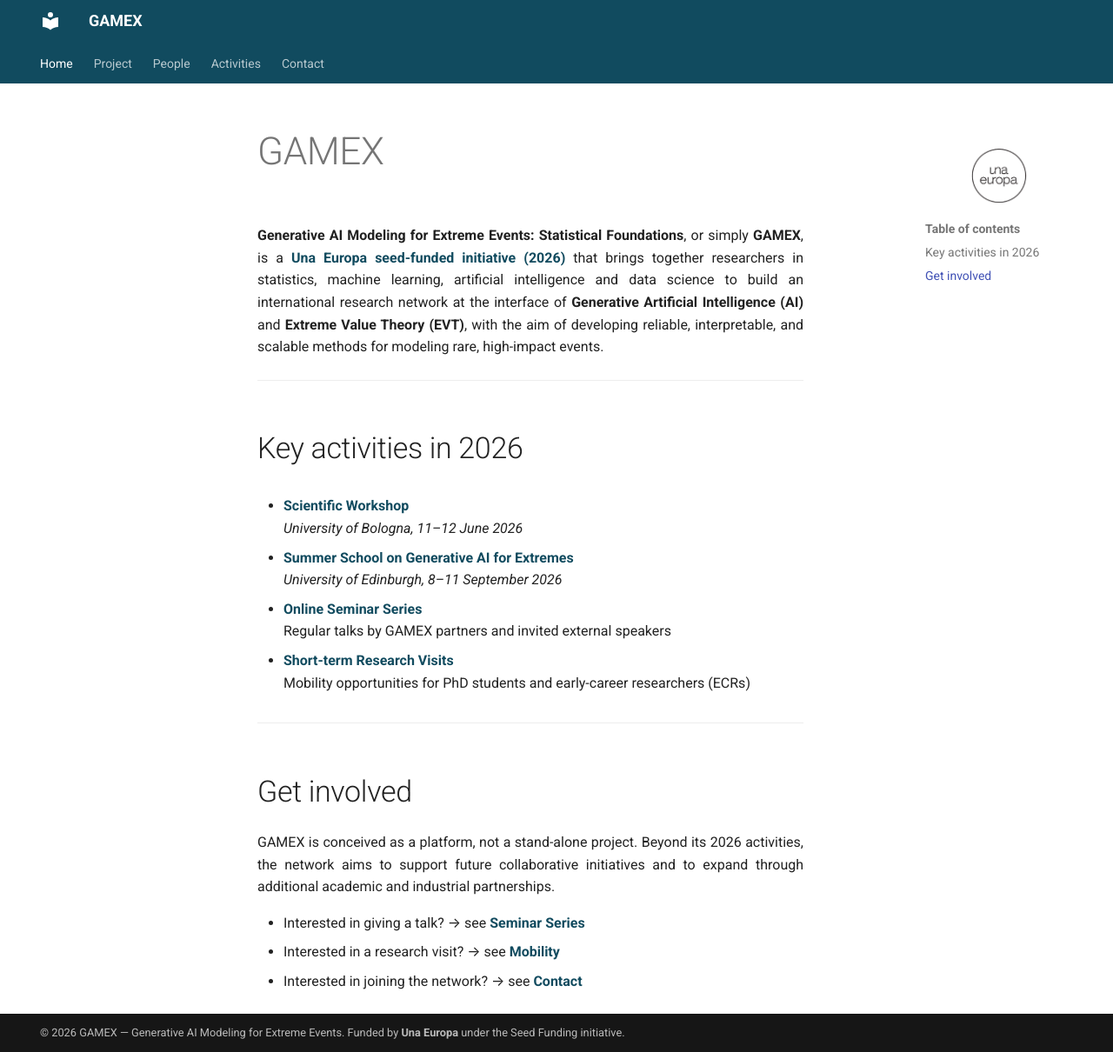
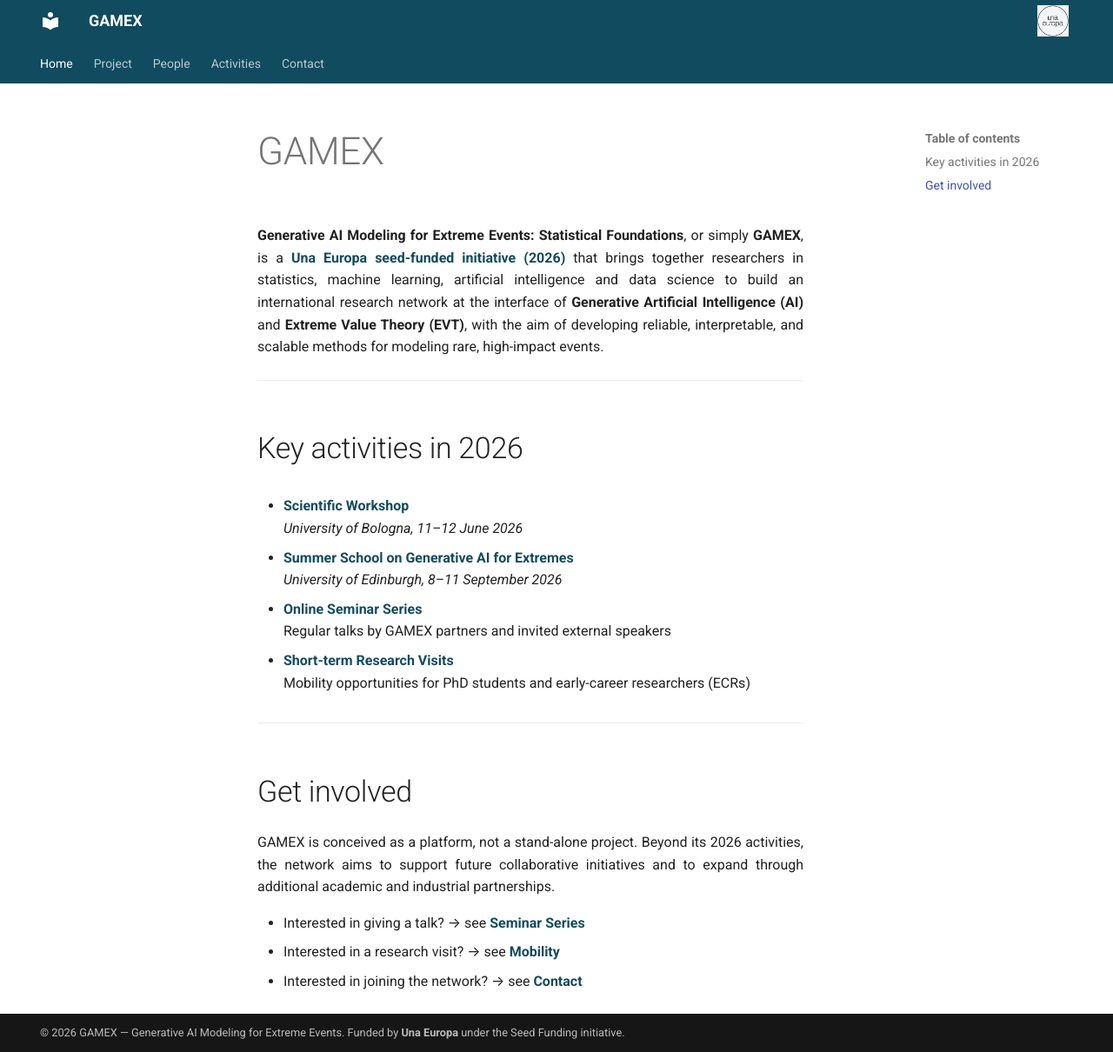
Before and after one commit to gamex-network/gamex-network.github.io, an MkDocs documentation site: the page built from docs/index.md, in a window 1280 px wide and 1210 px high. Shown: the whole window at 87% size. Built offline with MkDocs 1.6.1 and Material for MkDocs 9.7.7, drawn with Linux system fonts in a browser that asks for light colours.

Commit message:
Update extra.css

```diff
--- a/docs/stylesheets/extra.css
+++ b/docs/stylesheets/extra.css
@@ -93,15 +93,35 @@
 }
 
 
-/* UNA EUROPA logo in the RIGHT SIDEBAR (above ToC, not inside ToC) */
-.md-sidebar--secondary .md-sidebar__scrollwrap::before {
-  content: "";
-  display: block;
+/* =========================
+   UNA EUROPA logo in header
+   aligned with right ToC
+   ========================= */
 
-  background: url("../assets/UnaEuropaLogo.png") no-repeat center;
-  background-size: contain;
+@media (min-width: 60em) {
 
-  height: 64px;            /* logo height */
-  margin: 1rem 0 1rem 0;   /* spacing */
-  opacity: 0.95;
+  /* Create space on the right side of the header */
+  .md-header__inner {
+    padding-right: 120px;
+  }
+
+  /* Inject the logo on the right side of the header */
+  .md-header__inner::after {
+    content: "";
+    display: block;
+
+    position: absolute;
+    top: 50%;
+    right: 24px;
+    transform: translateY(-50%);
+
+    width: 90px;
+    height: 36px;
+
+    background: url("../assets/UnaEuropaLogo.png") no-repeat center;
+    background-size: contain;
+
+    opacity: 0.95;
+    pointer-events: none;
+  }
 }
```
